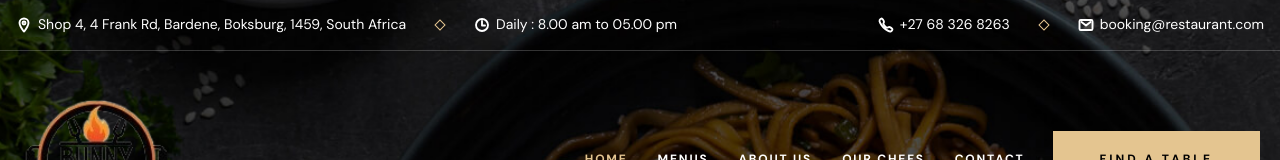
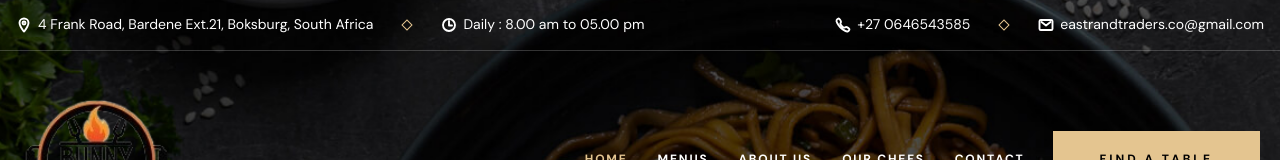
Before and after one commit to 3xplOr3r/restaurant_project, a plain HTML site: page index.html in a window 1280 px wide. Shown: the top 160 px of the page. Drawn offline with nearby package versions, Linux system fonts and the light colour scheme; a web font is replaced by a local one.

Commit message:
Add files via upload

```diff
--- a/index.html
+++ b/index.html
@@ -67,7 +67,7 @@
         </div>
 
         <span class="span">
-          Shop 4, 4 Frank Rd, Bardene, Boksburg, 1459, South Africa
+          4 Frank Road, Bardene Ext.21, Boksburg, South Africa
         </span>
       </address>
 
@@ -81,22 +81,22 @@
         <span class="span">Daily : 8.00 am to 05.00 pm</span>
       </div>
 
-      <a href="tel:+27683268263" class="topbar-item link">
+      <a href="tel:+270646543585" class="topbar-item link">
         <div class="icon">
           <ion-icon name="call-outline" aria-hidden="true"></ion-icon>
         </div>
 
-        <span class="span">+27 68 326 8263</span>
+        <span class="span">+27 0646543585</span>
       </a>
 
       <div class="separator"></div>
 
-      <a href="mailto:booking@restaurant.com" class="topbar-item link">
+      <a href="mailto:eastrandtraders.co@gmail.com" class="topbar-item link">
         <div class="icon">
           <ion-icon name="mail-outline" aria-hidden="true"></ion-icon>
         </div>
 
-        <span class="span">booking@restaurant.com</span>
+        <span class="span">eastrandtraders.co@gmail.com</span>
       </a>
 
     </div>
@@ -181,14 +181,14 @@
 
           <p class="body-4 navbar-text">Open: 08.00 am - 2.30pm</p>
 
-          <a href="mailto:booking@bunny.com" class="body-4 sidebar-link">booking@bunny.com</a>
+          <a href="mailto:eastrandtraders.co@gmail.com" class="body-4 sidebar-link">eastrandtraders.co@gmail.com</a>
 
           <div class="separator"></div>
 
           <p class="contact-label">Booking Request</p>
 
-          <a href="tel:+27683268263" class="body-1 contact-number hover-underline">
-            +27 68 326 8263
+          <a href="tel:+270646543585" class="body-1 contact-number hover-underline">
+            +27 0646543585
           </a>
         </div>
 
@@ -445,7 +445,7 @@
 
             <div class="contact-label">Book Through Call</div>
 
-            <a href="tel:+27683268263" class="body-1 contact-number hover-underline">+27 68 326 8263</a>
+            <a href="tel:+270646543585" class="body-1 contact-number hover-underline">+27 0646543585</a>
 
             <a href="#" class="btn btn-primary">
               <span class="text text-1">Read More</span>
@@ -782,7 +782,7 @@
               <h2 class="headline-1 text-center">Online Reservation</h2>
 
               <p class="form-text text-center">
-                Booking request <a href="tel:+27683268263" class="link">+27 68 326 8263</a>
+                Booking request <a href="tel:+270646543585" class="link">+27 0646543585</a>
                 or fill out the order form
               </p>
 
@@ -855,7 +855,7 @@
 
               <p class="contact-label">Booking Request</p>
 
-              <a href="tel:+27683268263" class="body-1 contact-number hover-underline">+27 68 326 8263</a>
+              <a href="tel:+270646543585" class="body-1 contact-number hover-underline">+27 0646543585</a>
 
               <div class="separator"></div>
 
@@ -1086,12 +1086,12 @@
           </a>
 
           <address class="body-4">
-            Shop 4, 4 Frank Rd, Bardene, Boksburg, 1459, South Africa
+            4 Frank Road, Bardene Ext.21, Boksburg, South Africa
           </address>
 
-          <a href="mailto:booking@bunny.com" class="body-4 contact-link">booking@bunny.com</a>
+          <a href="mailto:eastrandtraders.co@gmail.com" class="body-4 contact-link">eastrandtraders.co@gmail.com</a>
 
-          <a href="tel:+27683268263" class="body-4 contact-link">Booking Request : +27 68 326 8263</a>
+          <a href="tel:+270646543585" class="body-4 contact-link">Booking Request : +27 0646543585</a>
 
           <p class="body-4">
             Open : 08:00 am - 05:00 pm
```
